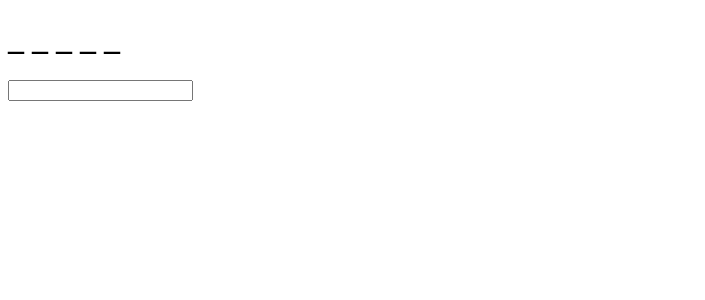
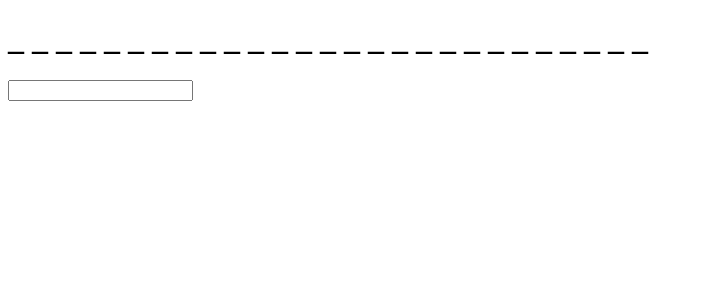
Before and after one commit to guilherme64/React-Hangman, a React (Create React App) app: page / in a window 1280 px wide. Shown: the top 300 px of the page, without its empty margins (0-705 px from the left). Built offline with nearby package versions, Linux system fonts and the light colour scheme.

Commit message:
Starting the Guesses component

```diff
--- a/src/Components/container.js
+++ b/src/Components/container.js
@@ -3,15 +3,18 @@ import React, { Component } from 'react';
 import Letter from './letter';
 import Word from './word';
 import Input from './input';
+import Guesses from './guesses';
 
 class Container extends Component {
   constructor(props){
     super(props);
     this.state = {input: ''}
     this.handleInput = this.handleInput.bind(this);
+    this.word = 'inconstitucionalissimamente'.toUpperCase();
   }
 
   handleInput(letter) {
+
     this.setState({input: letter});
     console.log('esse é o input '+ this.state.input);
   }
@@ -19,8 +22,10 @@ class Container extends Component {
   render(){
     return(
       <div>
-        <Word word={'metal'.toUpperCase()} input={this.state.input}/>
+        <Word word={this.word} input={this.state.input}/>
         <Input handleInput = {this.handleInput}/>
+        <Guesses guess={this.word.includes(this.state.input)? '-' :this.state.input}/>
+
       </div>
     );
   }
--- /dev/null
+++ b/src/Components/guesses.js
@@ -0,0 +1,26 @@
+import React, { Component } from 'react';
+
+class Guesses extends React.Component {
+    constructor(props) {
+      super(props);
+      this.guesses = [];
+
+    }
+
+    componentDidUpdate() {
+      if(this.guesses.includes(this.props.guess) === false){
+        console.log('nao entrou');
+        if(this.props.guess !== ''){
+          this.guesses.push(this.props.guess);
+          console.log(this.guesses);
+        }
+      }
+    }
+    render() {
+      return <div>{this.guesses.map(function (cur, index) {
+        return <span key={index} >{' '+cur+' '}</span>
+      })}</div>
+    }
+}
+
+export default Guesses;
--- a/src/Components/letter.js
+++ b/src/Components/letter.js
@@ -8,12 +8,11 @@ class Letter extends Component {
         console.log(this.props.input);
     }
      componentDidUpdate() {
-         if(this.state.hidden === true){
+        if(this.state.hidden === true){
             if(this.props.input === this.props.letter){
                 this.setState({hidden: false});
             }
         }
-
     }
     render() {
         if(this.state.hidden === true){
```
